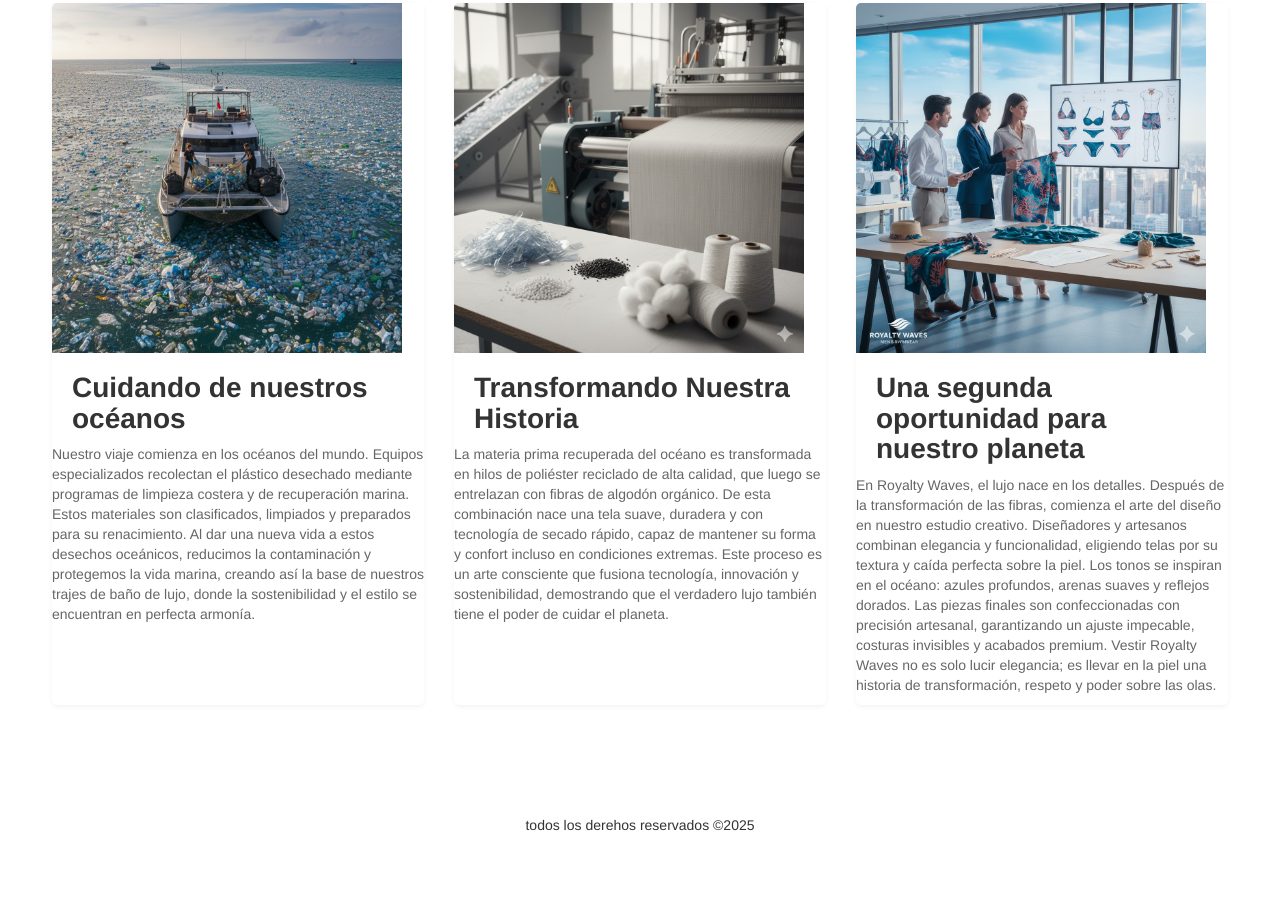
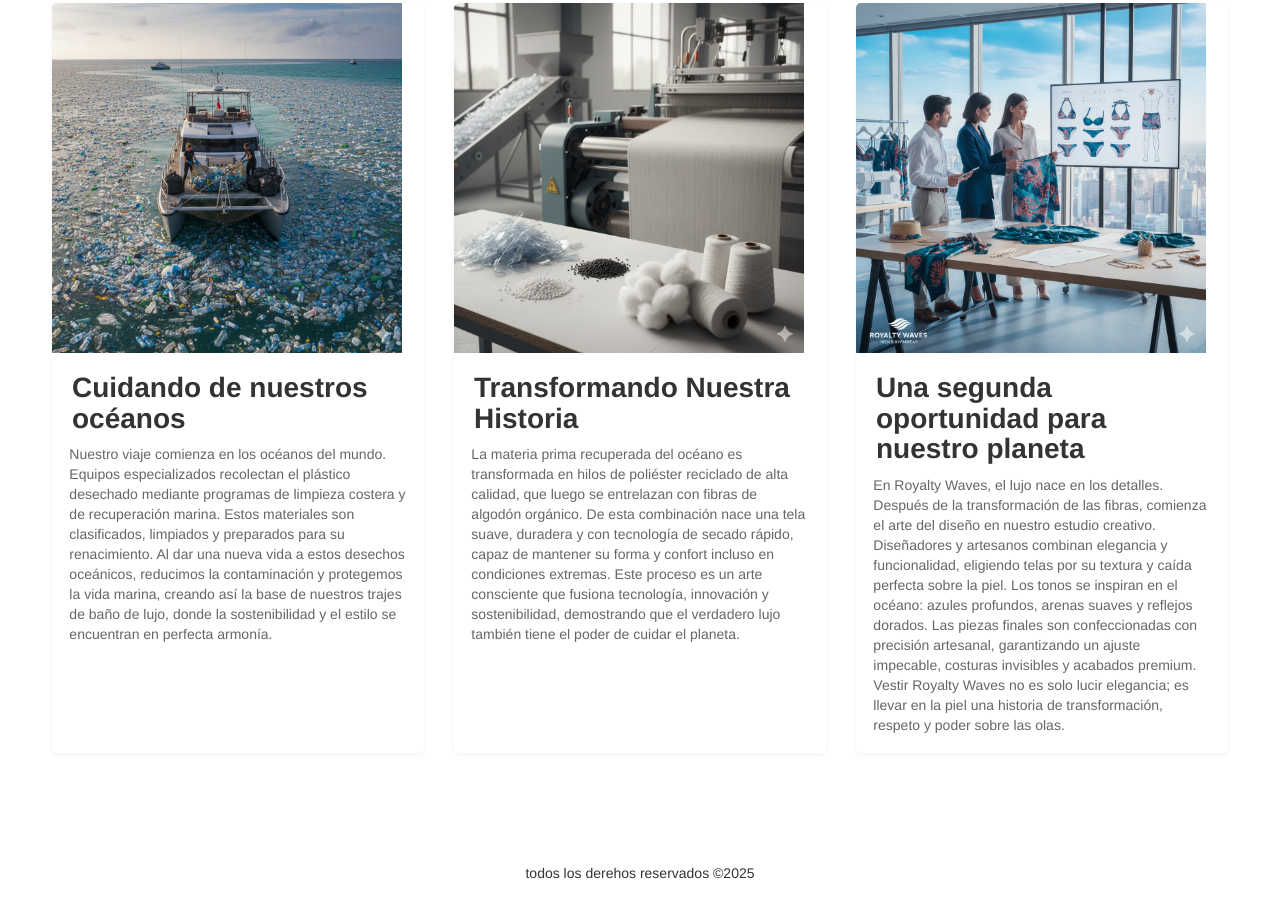
Before and after one commit to kevinGit-Cas/Royalty-Waves, a plain HTML site: page index.html in a window 1280 px wide. Shown: the part 1303-2220 px from the top of the page. Before the commit the page ends 2198 px from the top, so only its background shows below. Drawn offline with nearby package versions, Linux system fonts and the light colour scheme.

Commit message:
Update styles.css

```diff
--- a/styles.css
+++ b/styles.css
@@ -97,7 +97,7 @@
     .carta-historia p{
     font-size: 1em;
     color: #666;
-    margin: 0 1.24em 1.24em1.24em; /* Espaciado interno para la descripción */
+    margin: 0 1.24em 1.24em 1.24em; /* Espaciado interno para la descripción */
     flex-grow: 1; /* Para que el párrafo ocupe el espacio restante */
     }
 
```
